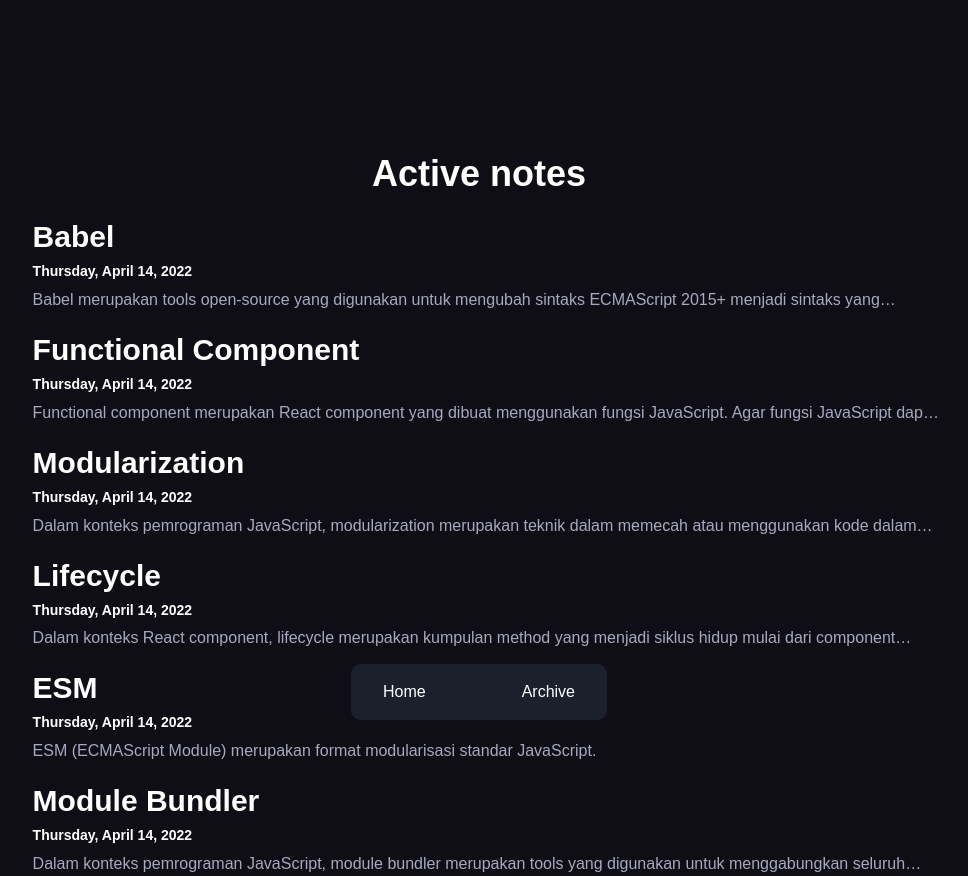
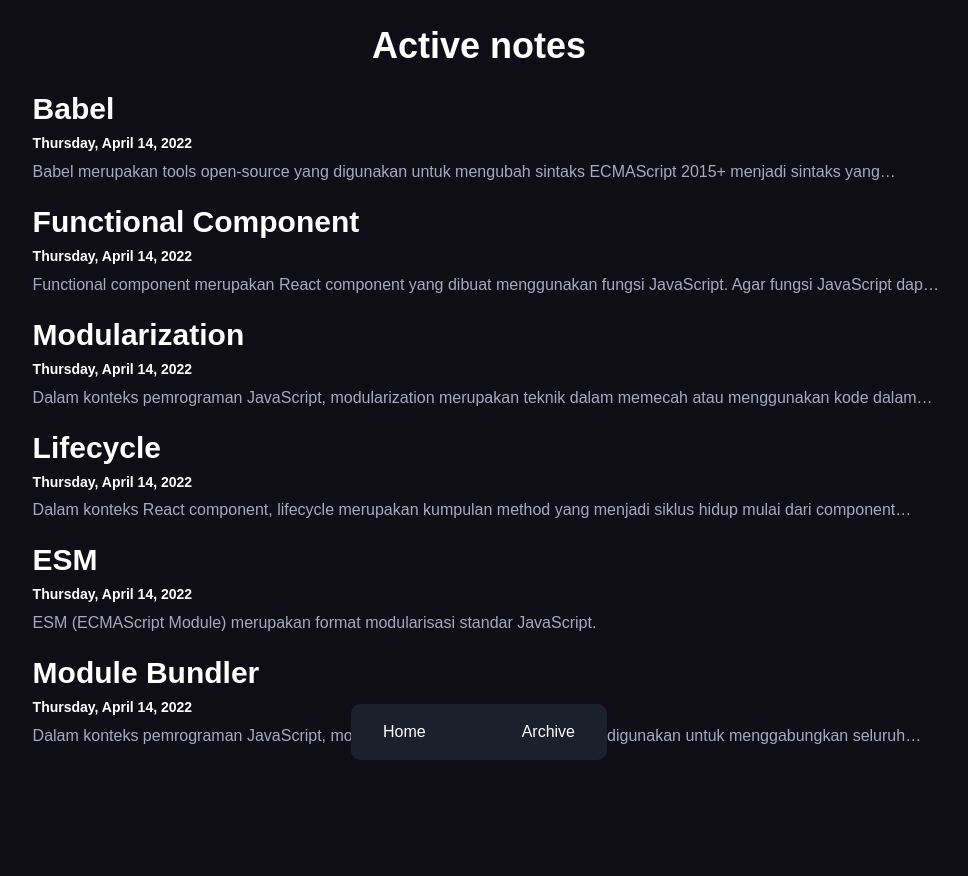
Before and after one commit to up2dul/dicoding-react-fundamental, a React (Vite) app in the folder submission-1/: page / in a window 1280 px wide. Shown: the whole page, without its empty margins (161-1129 px from the left). Built offline with nearby package versions, Linux system fonts and the light colour scheme.

Commit message:
style(comps): tidy up layout

```diff
--- a/submission-1/src/components/layout/Layout.jsx
+++ b/submission-1/src/components/layout/Layout.jsx
@@ -9,9 +9,9 @@
       <Nav />
 
       <Flex
-        as='main'
-        mt='64px'
+        as='section'
         mx='auto'
+        mb='60px'
         w='85%'
         alignItems='center'
         flexDirection='column'
@@ -24,5 +24,5 @@
 }
 
 Layout.propTypes = {
-  children: PropTypes.element,
+  children: PropTypes.any,
 };
--- a/submission-1/src/components/layout/Nav.jsx
+++ b/submission-1/src/components/layout/Nav.jsx
@@ -7,7 +7,7 @@
       <Box
         as='nav'
         pos='fixed'
-        bottom={20}
+        bottom={10}
         borderRadius={10}
         bg='gray.800'
         color='white'
```
